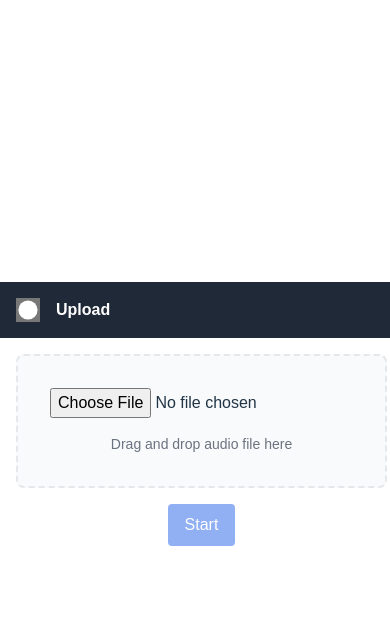
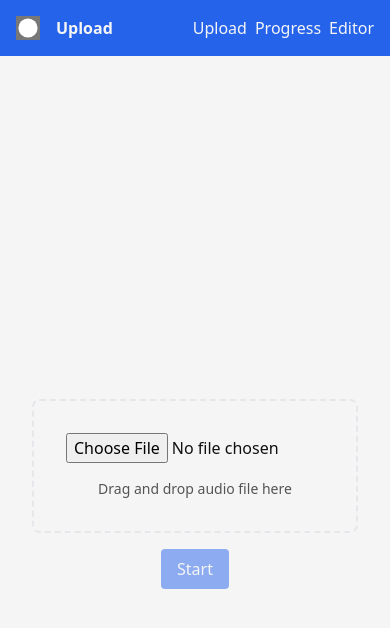
Before and after one commit to Ivanx32/scriptrans, a React (Vite) app in the folder app/: page /upload in a window 390 px wide. Shown: the top 628 px of the page. Built offline with nearby package versions, Linux system fonts and the light colour scheme.

Commit message:
feat: add responsive layout and dark mode

```diff
--- a/app/index.html
+++ b/app/index.html
@@ -3,7 +3,8 @@
   <head>
     <meta charset="UTF-8" />
     <meta name="apple-mobile-web-app-capable" content="yes" />
-    <meta name="viewport" content="viewport-fit=cover, width=device-width, initial-scale=1" />
+    <meta name="viewport" content="width=device-width, initial-scale=1" />
+    <meta name="color-scheme" content="light dark" />
     <meta name="apple-mobile-web-app-status-bar-style" content="black-translucent" />
     <link rel="manifest" href="/manifest.json" />
     <link rel="icon" href="/icons/placeholder.svg" sizes="any" type="image/svg+xml" />
--- a/app/src/App.css
+++ /dev/null
@@ -1,16 +0,0 @@
-body {
-  font-family: sans-serif;
-  margin: 0;
-}
-.header {
-  background: #242424;
-  padding: 1rem;
-}
-.header a {
-  color: white;
-  margin-right: 1rem;
-  text-decoration: none;
-}
-main {
-  padding: 1rem;
-}
--- a/app/src/App.tsx
+++ b/app/src/App.tsx
@@ -3,7 +3,6 @@ import { BrowserRouter, Routes, Route, Link, Navigate, useLocation } from 'react
 import Upload from './pages/Upload';
 import Progress from './pages/Progress';
 import Editor from './pages/Editor';
-import './App.css';
 import { FileContext } from './FileContext';
 
 function Header() {
@@ -15,16 +14,18 @@ function Header() {
         ? 'Editor'
         : 'Upload';
   return (
-    <header className="bg-gray-800 text-white p-4 flex items-center justify-between">
+    <header className="sticky top-0 bg-[color:var(--accent)] text-[color:var(--bg)] p-4">
+      <div className="flex flex-wrap items-center justify-between gap-4">
         <div className="flex items-center gap-4">
           <img src="/icons/placeholder.svg" alt="logo" className="h-6 w-6" />
           <span className="font-bold">{step}</span>
         </div>
-      <nav className="hidden md:block space-x-4">
+        <nav className="flex flex-wrap gap-2 justify-center">
           <Link to="/upload">Upload</Link>
           <Link to="/progress">Progress</Link>
           <Link to="/editor">Editor</Link>
         </nav>
+      </div>
     </header>
   );
 }
@@ -48,7 +49,7 @@ export default function App() {
       <FileContext.Provider value={{ file, setFile }}>
         <Header />
         {!online && (
-          <div className="text-yellow-400 text-center p-2">Offline</div>
+          <div className="text-[color:var(--accent)] text-center p-2">Offline</div>
         )}
         <main className="p-4">
           <Routes>
--- a/app/src/index.css
+++ b/app/src/index.css
@@ -3,70 +3,22 @@
 @tailwind utilities;
 
 :root {
-  font-family: system-ui, Avenir, Helvetica, Arial, sans-serif;
-  line-height: 1.5;
-  font-weight: 400;
-
-  color-scheme: light dark;
-  color: rgba(255, 255, 255, 0.87);
-  background-color: #242424;
-
-  font-synthesis: none;
-  text-rendering: optimizeLegibility;
-  -webkit-font-smoothing: antialiased;
-  -moz-osx-font-smoothing: grayscale;
+  --bg: #f5f5f5;
+  --fg: #111;
+  --accent: #2563eb;
 }
 
-a {
-  font-weight: 500;
-  color: #646cff;
-  text-decoration: inherit;
-}
-a:hover {
-  color: #535bf2;
+@media (prefers-color-scheme: dark) {
+  :root {
+    --bg: #111;
+    --fg: #f5f5f5;
+    --accent: #3b82f6;
+  }
 }
 
 body {
   margin: 0;
-  display: flex;
-  place-items: center;
-  min-width: 320px;
-  min-height: 100vh;
+  font-family: system-ui, sans-serif;
+  background: var(--bg);
+  color: var(--fg);
 }
-
-h1 {
-  font-size: 3.2em;
-  line-height: 1.1;
-}
-
-button {
-  border-radius: 8px;
-  border: 1px solid transparent;
-  padding: 0.6em 1.2em;
-  font-size: 1em;
-  font-weight: 500;
-  font-family: inherit;
-  background-color: #1a1a1a;
-  cursor: pointer;
-  transition: border-color 0.25s;
-}
-button:hover {
-  border-color: #646cff;
-}
-button:focus,
-button:focus-visible {
-  outline: 4px auto -webkit-focus-ring-color;
-}
-
-@media (prefers-color-scheme: light) {
-  :root {
-    color: #213547;
-    background-color: #ffffff;
-  }
-  a:hover {
-    color: #747bff;
-  }
-  button {
-    background-color: #f9f9f9;
-  }
-}
--- a/app/src/pages/Editor.tsx
+++ b/app/src/pages/Editor.tsx
@@ -33,22 +33,24 @@ export default function Editor() {
   };
 
   return (
-    <div className="flex flex-col items-center gap-4">
+    <main className="min-h-screen flex flex-col items-center justify-center">
+      <div className="w-full max-w-screen-sm md:max-w-screen-md px-4 flex flex-col items-center gap-4">
         <textarea
-        className="w-full max-w-md h-40 border p-2"
+          className="w-full h-40 border p-2 bg-[color:var(--bg)] text-[color:var(--fg)]"
           defaultValue={text}
         />
         <div className="flex gap-2">
-        <button className="bg-gray-200 px-3 py-1 rounded" onClick={copy}>
+          <button className="bg-[color:var(--accent)] text-[color:var(--bg)] px-3 py-1 rounded" onClick={copy}>
             Copy
           </button>
-        <button className="bg-gray-200 px-3 py-1 rounded" onClick={download}>
+          <button className="bg-[color:var(--accent)] text-[color:var(--bg)] px-3 py-1 rounded" onClick={download}>
             Download .txt
           </button>
-        <button className="bg-gray-200 px-3 py-1 rounded" onClick={back}>
+          <button className="bg-[color:var(--accent)] text-[color:var(--bg)] px-3 py-1 rounded" onClick={back}>
             Back to Upload
           </button>
         </div>
       </div>
+    </main>
   );
 }
--- a/app/src/pages/Progress.tsx
+++ b/app/src/pages/Progress.tsx
@@ -26,9 +26,11 @@ export default function Progress() {
   }, [progress, navigate]);
 
   return (
-    <div className="flex flex-col items-center gap-4">
-      <progress max="100" value={progress} className="w-full max-w-md" />
-      <p>Transcribing… {progress} %</p>
-    </div>
+    <main className="min-h-screen flex flex-col items-center justify-center">
+      <div className="w-full max-w-screen-sm md:max-w-screen-md px-4 flex flex-col items-center gap-4">
+        <progress max="100" value={progress} className="w-full sm:w-80" />
+        <p className="text-[color:var(--fg)]">Transcribing… {progress} %</p>
+      </div>
+    </main>
   );
 }
--- a/app/src/pages/Upload.tsx
+++ b/app/src/pages/Upload.tsx
@@ -13,10 +13,11 @@ export default function Upload() {
   };
 
   return (
-    <div className="flex flex-col items-center gap-4">
+    <main className="min-h-screen flex flex-col items-center justify-center">
+      <div className="w-full max-w-screen-sm md:max-w-screen-md px-4 flex flex-col items-center gap-4">
         <div
-        className={`w-full max-w-md p-8 border-2 border-dashed rounded-lg text-center ${
-          drag ? 'bg-blue-50' : 'bg-gray-50'
+          className={`w-full p-8 border-2 border-dashed rounded-lg text-center ${
+            drag ? 'bg-blue-50 dark:bg-blue-900' : 'bg-[color:var(--bg)]'
           }`}
         onDragOver={(e) => {
           e.preventDefault();
@@ -35,16 +36,17 @@ export default function Upload() {
           onChange={(e) => handleFiles(e.target.files)}
           className="mb-4"
         />
-        <p className="text-sm text-gray-500">Drag and drop audio file here</p>
-        {file && <p className="mt-2 text-green-600">{file.name}</p>}
+        <p className="text-sm text-[color:var(--fg)] opacity-70">Drag and drop audio file here</p>
+        {file && <p className="mt-2 text-[color:var(--accent)]">{file.name}</p>}
         </div>
         <button
-        className="bg-blue-600 text-white px-4 py-2 rounded disabled:opacity-50"
+          className="bg-[color:var(--accent)] text-[color:var(--bg)] px-4 py-2 rounded disabled:opacity-50"
           onClick={() => navigate('/progress')}
           disabled={!file}
         >
           Start
         </button>
       </div>
+    </main>
   );
 }
--- a/app/tailwind.config.js
+++ b/app/tailwind.config.js
@@ -4,6 +4,7 @@ export default {
     './index.html',
     './src/**/*.{ts,tsx}'
   ],
+  darkMode: 'media',
   theme: {
     extend: {},
   },
```
Lines whose indentation alone changed are shown as unchanged.
